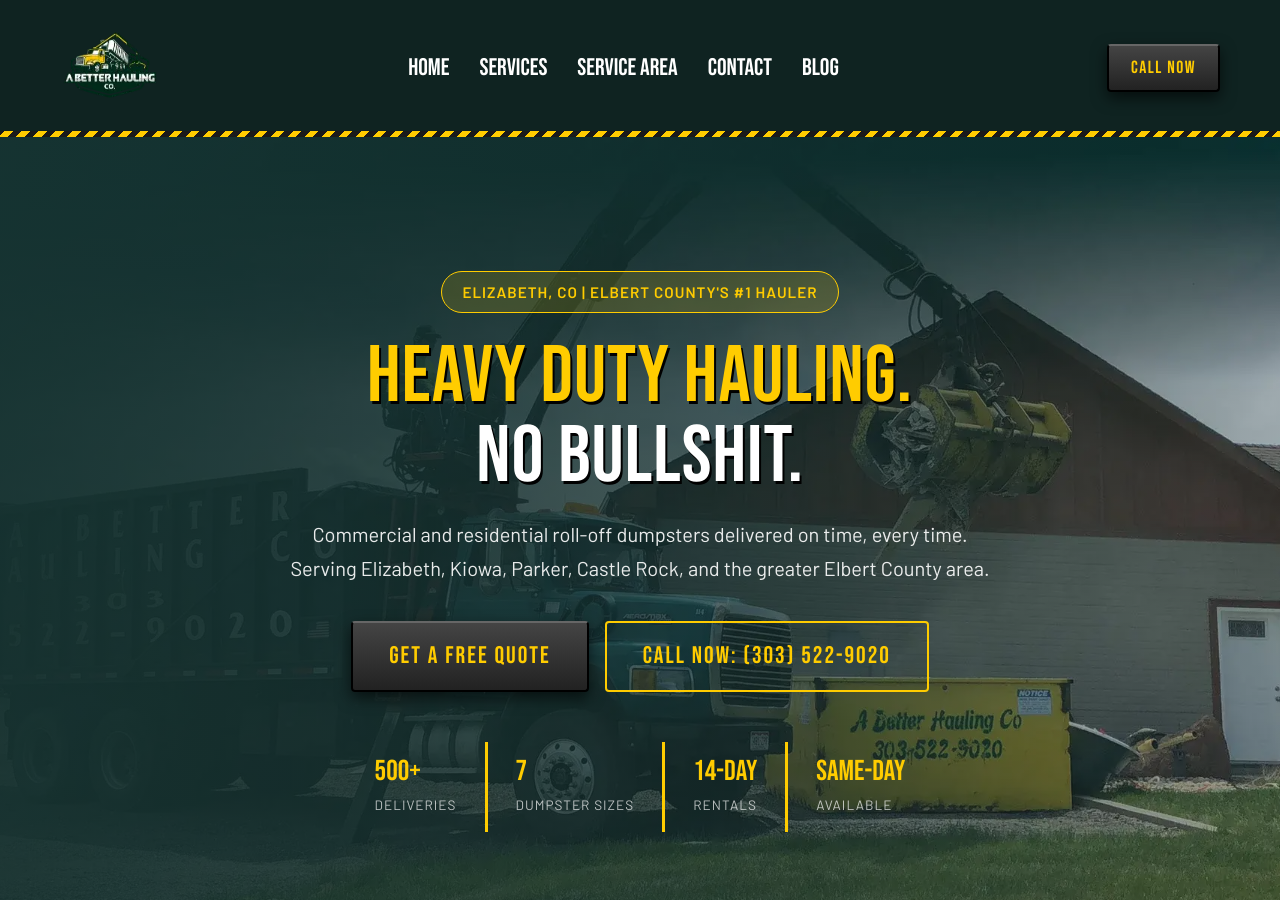
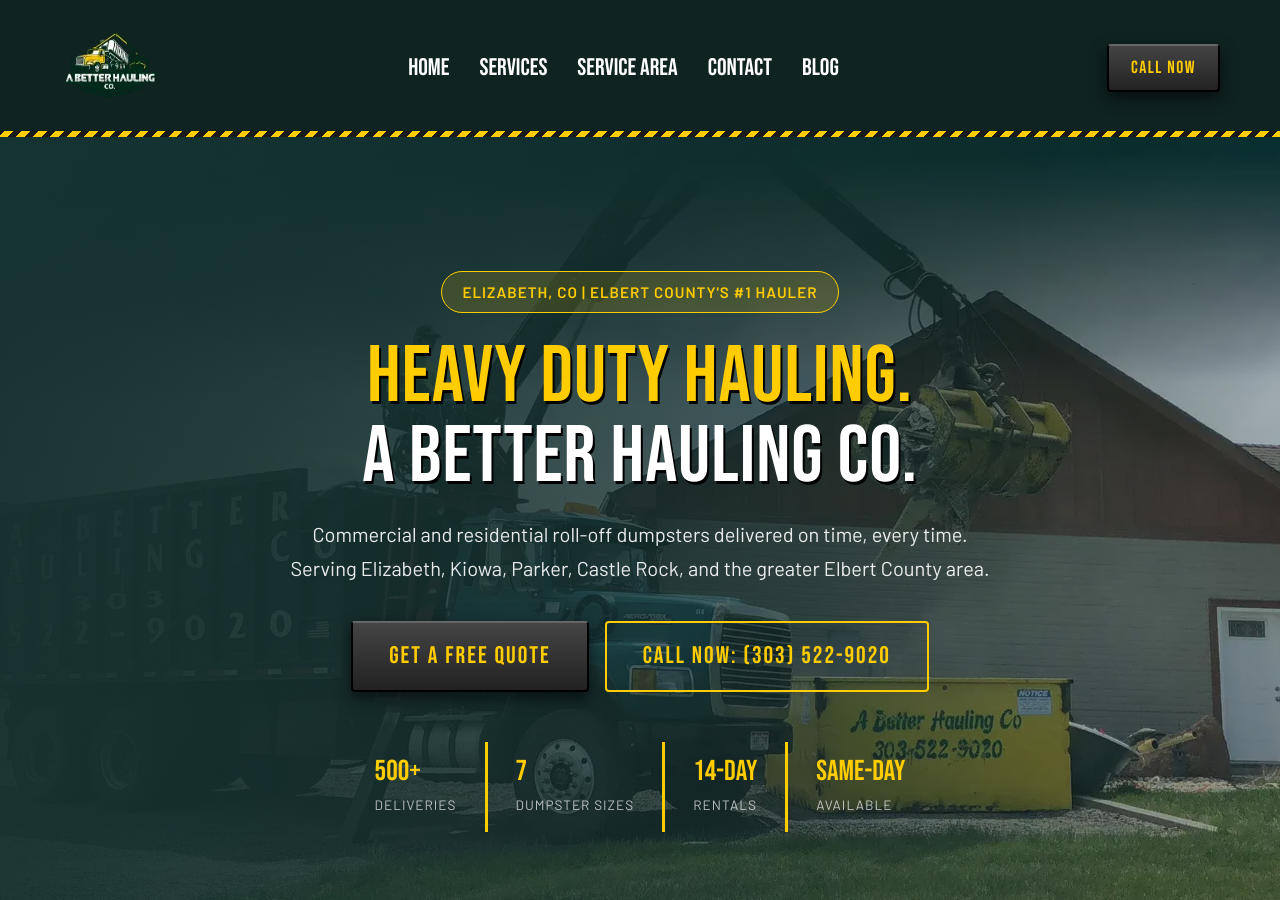
Before and after one commit to JimmyFlame77/A-Better-Hauling, a Jekyll site: the page built from index.html, in a window 1280 px wide and 900 px high. Built offline with Jekyll 4.4.1, drawn with Linux system fonts in a browser that asks for light colours.

Commit message:
Update hero section heading text

```diff
--- a/index.html
+++ b/index.html
@@ -12,7 +12,7 @@
     <div class="hero-bg" style="background-image: url('{{ '/images/hero-bg.webp' | relative_url }}');"></div>
     <div class="hero-content">
         <span class="hero-badge">Elizabeth, CO | Elbert County's #1 Hauler</span>
-        <h1>Heavy Duty Hauling.<br><span>No Bullshit.</span></h1>
+        <h1>Heavy Duty Hauling.<br><span>A Better Hauling Co.</span></h1>
         <p class="hero-subtitle">Commercial and residential roll-off dumpsters delivered on time, every time. Serving Elizabeth, Kiowa, Parker, Castle Rock, and the greater Elbert County area.</p>
         <div class="hero-ctas">
             <a href="#contact" class="btn-metal">Get a Free Quote</a>
```
